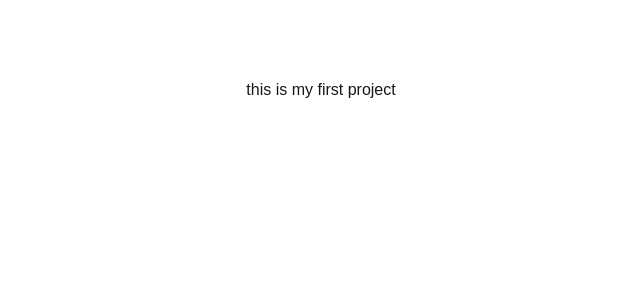
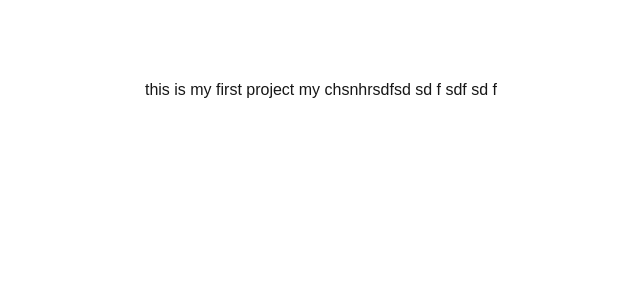
Before and after one commit to karankn04/myaiproject, a Next.js app: page / in a window 1280 px wide. Shown: the top 300 px of the page, without its empty margins (319-959 px from the left). Built offline with nearby package versions, Linux system fonts and the light colour scheme.

Commit message:
dfdfkfkdskf

```diff
--- a/pages/index.tsx
+++ b/pages/index.tsx
@@ -4,7 +4,7 @@
 export default function Home() {
   return (
     <div className="grid grid-rows-[20px_1fr_20px] items-center justify-items-center min-h-screen p-8 pb-20 gap-16 sm:p-20 font-[family-name:var(--font-geist-sans)]">
-      this is my first project
+      this is my first project my chsnhrsdfsd sd f sdf sd f
     </div>
   );
 }
```
